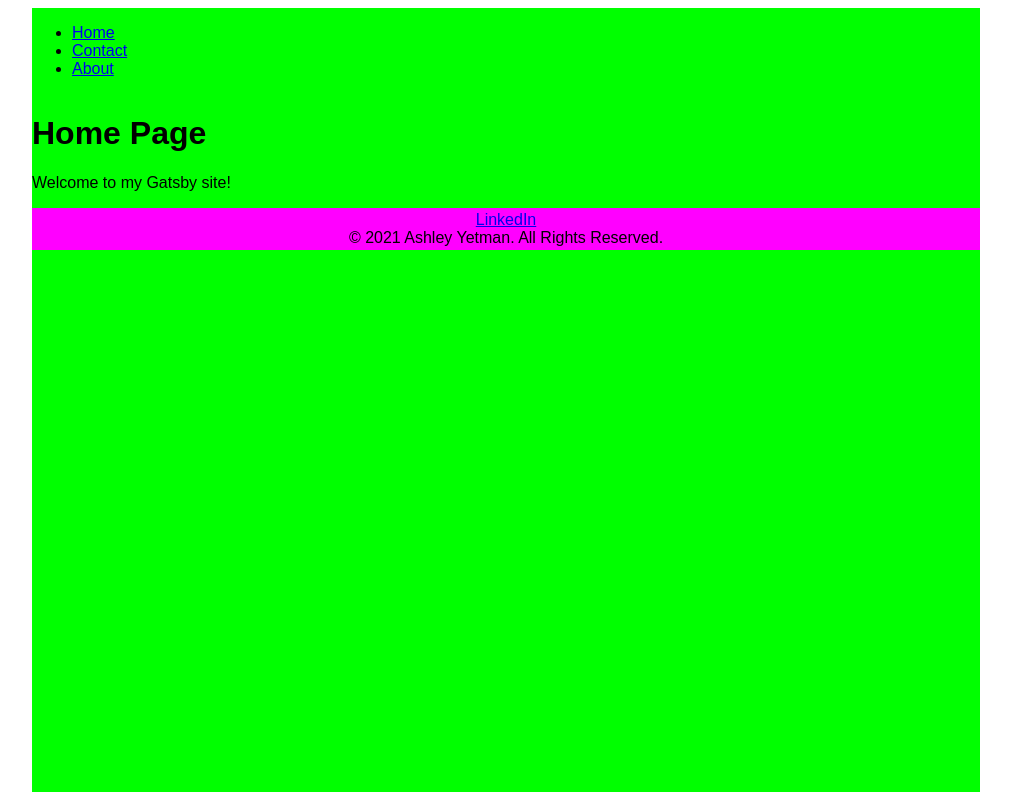
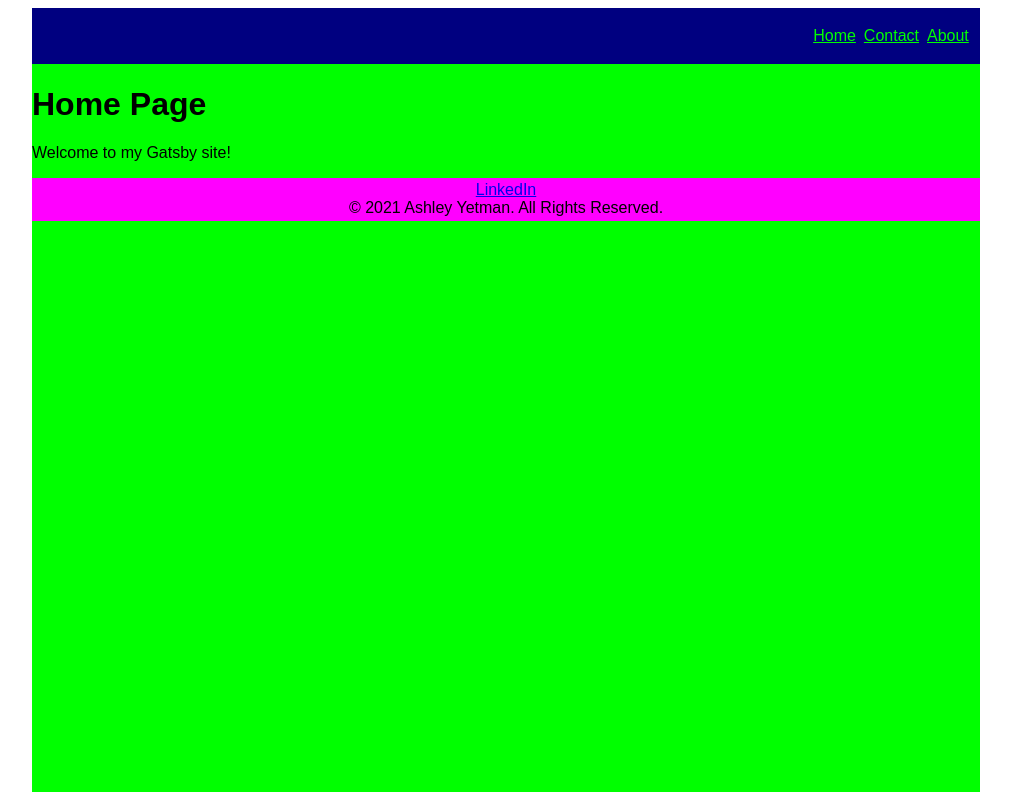
Before and after one commit to Alchamyst/ayetman-portfolio-placeholder, a Gatsby site: page / in a window 1280 px wide. Shown: the whole page, without its empty margins (134-1145 px from the left). Built offline with nearby package versions, Linux system fonts and the light colour scheme; Gatsby itself is replaced by a stand-in of ours.

Commit message:
refactor navbar component and add styling.

```diff
--- a/src/components/navbar.js
+++ b/src/components/navbar.js
@@ -1,17 +1,17 @@
 import * as React from 'react';
 import { Link } from 'gatsby';
+import * as style from './navbar.module.css';
 
-const Navbar = ({ children }) => {
+const Navbar = () => {
   return (
     <div>
-        <nav>
-            <ul>
+        <nav class={style.navbar}>
+            <ul class={style.navbar_items}>
             <li><Link to="/">Home</Link></li>
             <li><Link to="/contact">Contact</Link></li>
             <li><Link to="/about">About</Link></li>
             </ul>
         </nav>
-        {children}
     </div>
   );
 };
--- /dev/null
+++ b/src/components/navbar.module.css
@@ -0,0 +1,15 @@
+.navbar {
+    background-color: navy;
+    padding: 0.2em;
+    text-align: right;
+}
+
+.navbar_items > li {
+    align-items: center;
+    display: inline;
+    padding-right: 0.5em;
+}
+
+.navbar_items a {
+    color:lime;
+}
```
